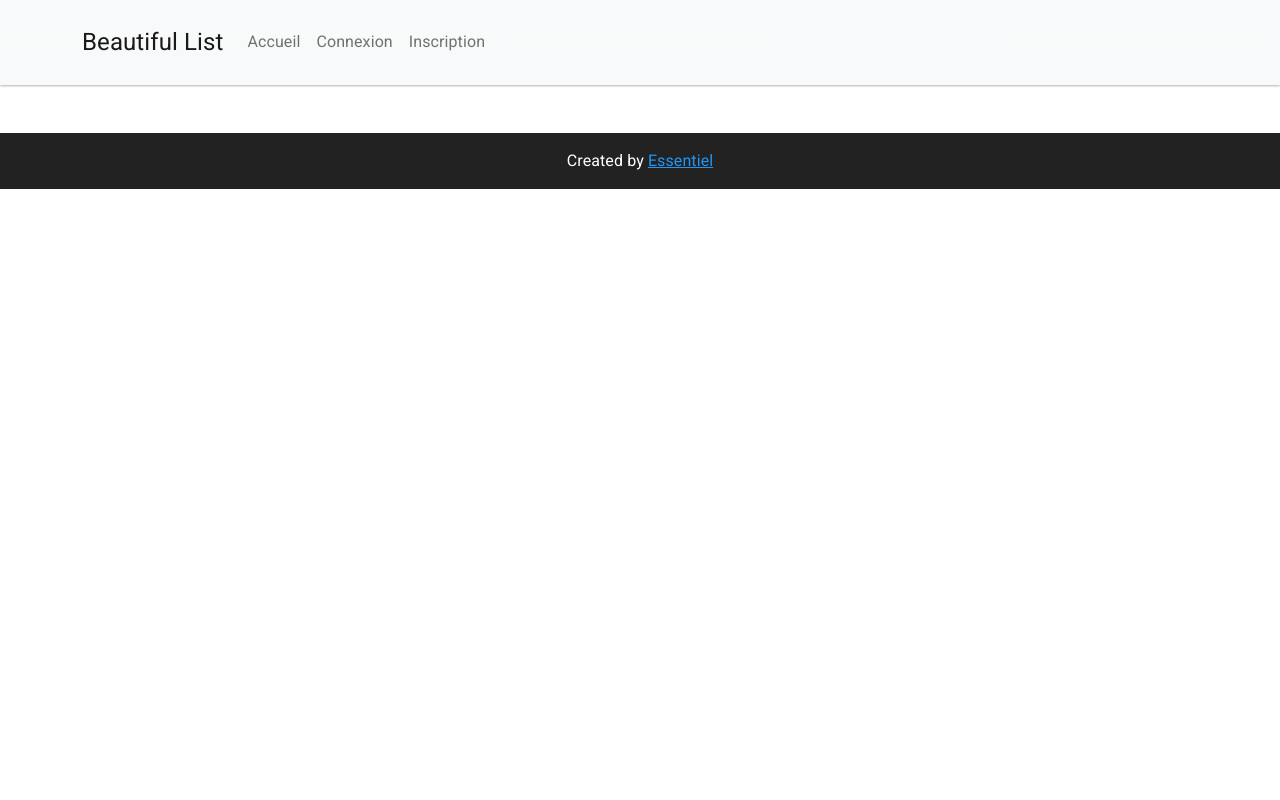
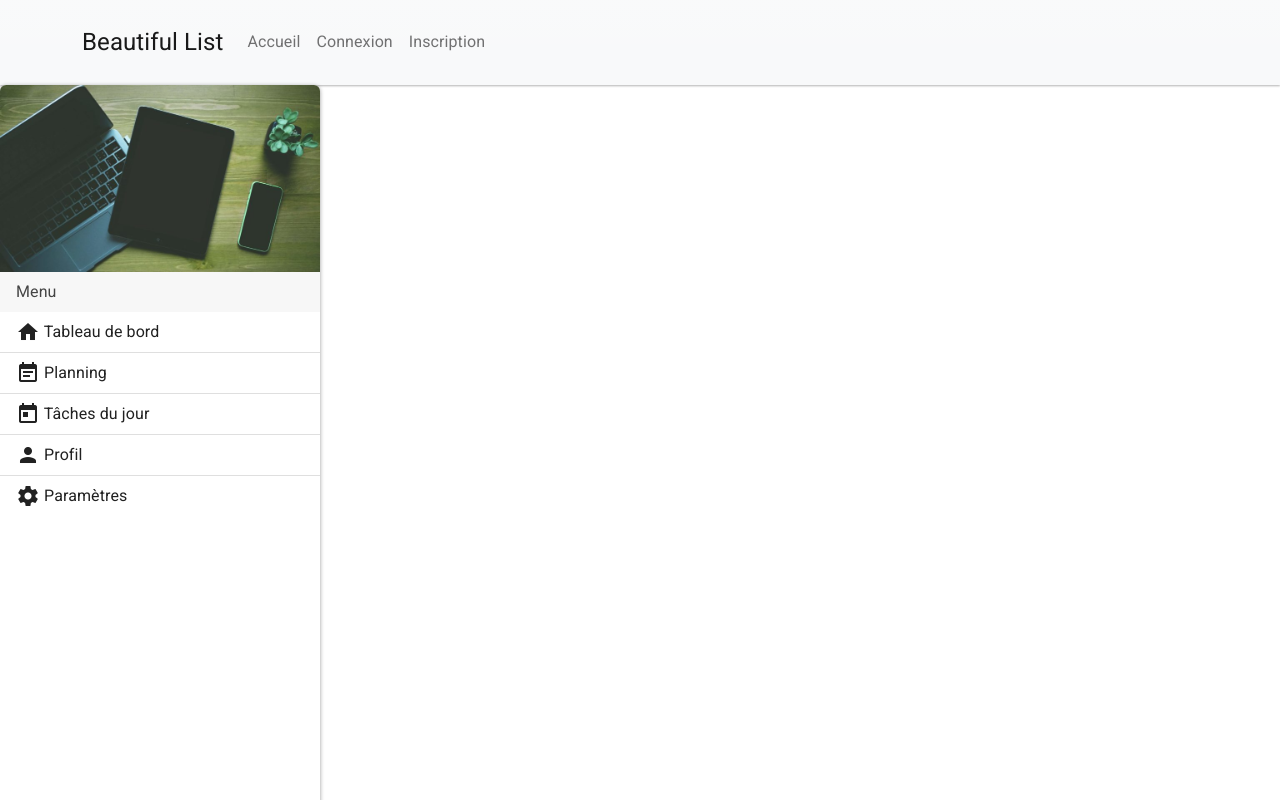
Before and after one commit to Franck-Descombes/TimeWise, an Angular app: page /app in a window 1280 px wide. Shown: the top 800 px of the page. Built offline with nearby package versions, Linux system fonts and the light colour scheme.

Commit message:
fix img on sidebar & exo redirect to login on click

```diff
--- a/src/app/core/components/footer/footer.component.html
+++ b/src/app/core/components/footer/footer.component.html
@@ -1,4 +1,4 @@
-<footer class="footer font-small bg-dark text-white mt-5">
+<footer class="footer font-small bg-light text-dark mt-5">
     <div class="footer-copyright text-center py-3">
         Created by
         <a href="https://essentiel.cosmos" target="_blank">Essentiel</a>
--- a/src/app/protected/protected-routing.module.ts
+++ b/src/app/protected/protected-routing.module.ts
@@ -5,11 +5,13 @@ import { ParametersComponent } from './parameters/parameters/parameters.componen
 import { PlanningComponent } from './planning/planning/planning.component';
 import { ProfilComponent } from './profil/profil/profil.component';
 import { WorkdayComponent } from './workday/workday/workday.component';
+import { ProtectedComponent } from './protected.component';
 
 const routes: Routes = [
   {
-    path: 'app', // prefix for app routes
-    children: [
+    path: 'app', // Prefix for app routes
+    component: ProtectedComponent, // Declare le composant structure comme le parent de ttes les routes de l'espace membre.
+    children: [ // Daughter classes...
       { path: 'dashboard', component: DashboardComponent },
       { path: 'parameters', component: ParametersComponent },
       { path: 'planning', component: PlanningComponent },
--- /dev/null
+++ b/src/app/protected/protected.component.html
@@ -0,0 +1,12 @@
+<!-- Définition de la structure de l'espace membre.
+La directive du routeur d’Angular <router-outlet> permet d’injecter le contenu des pages filles à l’intérieur  -->
+<div class="container-fluid">
+    <div class="row sidenav">
+     <div class="col-md-3 card px-0">
+      <al-sidenav></al-sidenav>
+     </div>
+     <div class="offset-md-1 col-md-7 mt-5">
+      <router-outlet></router-outlet>
+     </div>
+    </div>
+   </div>
--- /dev/null
+++ b/src/app/protected/protected.component.scss
@@ -0,0 +1,3 @@
+.sidenav {
+    min-height: 100vh;
+   }
--- a/src/app/protected/protected.module.ts
+++ b/src/app/protected/protected.module.ts
@@ -7,10 +7,13 @@ import { ParametersModule } from './parameters/parameters.module';
 import { PlanningModule } from './planning/planning.module';
 import { ProfilModule } from './profil/profil.module';
 import { WorkdayModule } from './workday/workday.module';
+import { ProtectedComponent } from './protected.component';
 
 
 @NgModule({
-  declarations: [],
+  declarations: [
+    ProtectedComponent
+  ],
   imports: [
     SharedModule,
     ProtectedRoutingModule,
--- a/src/app/public/home/home-banner/home-banner.component.html
+++ b/src/app/public/home/home-banner/home-banner.component.html
@@ -3,8 +3,8 @@
     <h1 class="display-4 text-white">La productivité au 21ème siècle</h1>
     <h2 class="text-white">Atteignez plus d'objectifs en moins de temps.</h2>
     <p class="lead mt-4">
-     <a class="btn btn-success btn-lg" role="button">
-      <strong>Terminez vos journées en héros</strong>
-     </a>
+        <a class="btn btn-success btn-lg" role="button">
+            <a (click)="navigate(loginPath)" class="nav-link"><strong>Terminez vos journées en héros</strong></a>
+        </a>
     </p>
-   </div>
+</div>
--- a/src/app/public/home/home-banner/home-banner.component.ts
+++ b/src/app/public/home/home-banner/home-banner.component.ts
@@ -1,4 +1,5 @@
 import { Component } from '@angular/core';
+import { Router } from '@angular/router';
 
 @Component({
   selector: 'al-home-banner',
@@ -7,4 +8,11 @@ import { Component } from '@angular/core';
 })
 export class HomeBannerComponent {
 
+  loginPath: string = 'login';
+
+  constructor(private router: Router) { }
+
+  public navigate(page: string): void {
+    this.router.navigate([page]);
+  }
 }
--- a/src/app/shared/components/sidenav/sidenav.component.html
+++ b/src/app/shared/components/sidenav/sidenav.component.html
@@ -2,7 +2,7 @@
 <div class="sticky-top">
     <div class="nav flex-column">
      <img class="card-img-top"
-      src="assets/img/home-banner.jpeg"
+      src="assets/img/home-banner.jpg"
       alt="sidenav banner">
      <div class="card-header">Menu</div>
      <ul class="list-group list-group-flush">
```
Also changed, not shown: src/app/protected/protected.component.ts (added, +10 -0 lines).
